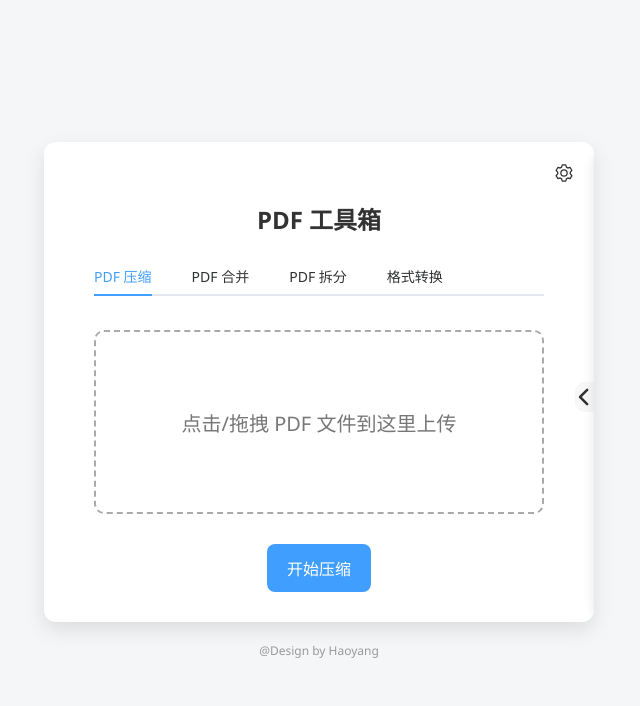
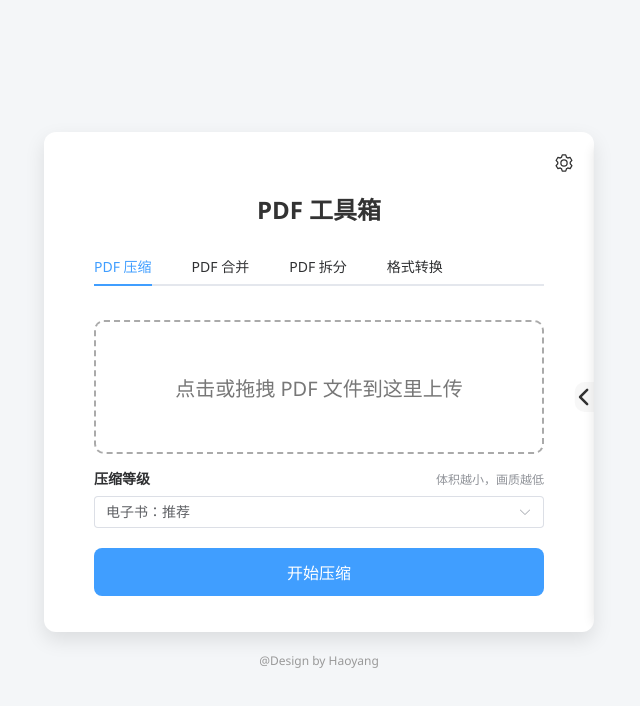
Before and after one commit to Fussyzhy/Pdf-Squeezer, a Vue app: page /#/ in a window 1280 px wide. Shown: the top 706 px of the page, without its empty margins (321-961 px from the left). Built offline with nearby package versions, Linux system fonts and the light colour scheme.

Commit message:
调整前端布局

```diff
--- a/src/views/Home.vue
+++ b/src/views/Home.vue
@@ -4,7 +4,11 @@
 
     <el-tabs v-model="activeTab" class="tool-tabs">
       <el-tab-pane label="PDF 压缩" name="compress">
-        <compress-view @update:fileList="updateFileList" @handle-compress="handleCompress" />
+        <compress-view
+          v-model:compression-level="compressionLevel"
+          @update:fileList="updateFileList"
+          @handle-compress="handleCompress"
+        />
       </el-tab-pane>
 
       <el-tab-pane label="PDF 合并" name="merge">
@@ -43,18 +47,33 @@
 
 <script setup lang="ts">
 import { ElMessage } from 'element-plus'
-import { ref } from 'vue'
+import { ref, watch } from 'vue'
 
 type CompressionLevel = 'screen' | 'ebook' | 'printer' | 'prepress' | 'default'
 
 const DEFAULT_COMPRESSION_LEVEL: CompressionLevel = 'ebook'
 const compressionLevels: CompressionLevel[] = ['screen', 'ebook', 'printer', 'prepress', 'default']
 
+const getSavedCompressionLevel = (): CompressionLevel => {
+  const savedLevel = localStorage.getItem('compressionLevel')
+
+  if (compressionLevels.includes(savedLevel as CompressionLevel)) {
+    return savedLevel as CompressionLevel
+  }
+
+  return DEFAULT_COMPRESSION_LEVEL
+}
+
 const activeTab = ref('compress')
 const isLoading = ref(false)
 const settingsVisible = ref(false)
 const fileListVisible = ref(false)
+const compressionLevel = ref<CompressionLevel>(getSavedCompressionLevel())
 const fileList = ref<{ name: string; buffer: ArrayBuffer }[]>([])
+
+watch(compressionLevel, (level) => {
+  localStorage.setItem('compressionLevel', level)
+})
 
 const handleOpenSettings = () => {
   settingsVisible.value = true
@@ -67,16 +86,6 @@ const updateFileList = (val: { name: string; buffer: ArrayBuffer }[]) => {
   ElMessage.success('文件已添加到列表')
 }
 
-const getCompressionLevel = (): CompressionLevel => {
-  const savedLevel = localStorage.getItem('compressionLevel')
-
-  if (compressionLevels.includes(savedLevel as CompressionLevel)) {
-    return savedLevel as CompressionLevel
-  }
-
-  return DEFAULT_COMPRESSION_LEVEL
-}
-
 const handleCompress = async () => {
   if (!fileList.value.length) {
     ElMessage.error('请先上传 PDF 文件')
@@ -84,7 +93,6 @@ const handleCompress = async () => {
   }
 
   const outputFolder = localStorage.getItem('outputFolder')
-  const compressionLevel = getCompressionLevel()
 
   if (!outputFolder) {
     ElMessage.error('请先设置输出文件夹')
@@ -97,7 +105,7 @@ const handleCompress = async () => {
       buffer: new Uint8Array(item.buffer),
     }))
 
-    const result = await window.electronAPI.compressPDFBuffer(files, outputFolder, compressionLevel)
+    const result = await window.electronAPI.compressPDFBuffer(files, outputFolder, compressionLevel.value)
 
     if (result.success) {
       ElMessage.success('压缩完成')
@@ -157,7 +165,7 @@ const handleMerge = async () => {
   text-align: center;
   width: 450px;
   position: relative;
-  height: 400px;
+  height: 420px;
   overflow: hidden;
 
   .setting-btn {
--- a/src/views/components/CompressView.vue
+++ b/src/views/components/CompressView.vue
@@ -1,4 +1,5 @@
 <template>
+  <div class="compress-panel">
     <div
       id="dropArea"
       :class="{ hover: dropHover }"
@@ -8,24 +9,59 @@
       @click="handleClickUpload"
     >
       <span id="inputPath">
-      点击/拖拽 PDF 文件到这里上传
+        点击或拖拽 PDF 文件到这里上传
       </span>
     </div>
+
+    <div class="compress-options">
+      <div class="option-header">
+        <span class="option-title">压缩等级</span>
+        <span class="option-tip">体积越小，画质越低</span>
+      </div>
+      <el-select
+        :model-value="compressionLevel"
+        placeholder="请选择压缩等级"
+        @update:model-value="handleCompressionLevelChange"
+      >
+        <el-option
+          v-for="option in compressionLevelOptions"
+          :key="option.value"
+          :label="option.label"
+          :value="option.value"
+        />
+      </el-select>
+    </div>
+
     <button @click="handleCompress">开始压缩</button>
+  </div>
 </template>
 
 <script setup lang="ts">
 import { ElMessage } from 'element-plus';
 import { ref } from 'vue';
 
-const dropHover = ref(false)
+type CompressionLevel = 'screen' | 'ebook' | 'printer' | 'prepress' | 'default';
+
+const compressionLevelOptions: { label: string; value: CompressionLevel }[] = [
+  { label: '屏幕：最小体积', value: 'screen' },
+  { label: '电子书：推荐', value: 'ebook' },
+  { label: '打印：较高质量', value: 'printer' },
+  { label: '印前：更高质量', value: 'prepress' },
+  { label: '默认：尽量保留细节', value: 'default' },
+];
+
+const { compressionLevel } = defineProps<{
+  compressionLevel: CompressionLevel;
+}>()
 
 const emit = defineEmits<{
   (e: 'update:fileList', fileList: { name: string; buffer: ArrayBuffer }[]): void,
+  (e: 'update:compressionLevel', compressionLevel: CompressionLevel): void,
   (e: 'handleCompress'): void,
 }>()
 
-// 拖拽上传
+const dropHover = ref(false)
+
 const handleDrop = async (e: DragEvent) => {
   e.preventDefault()
   dropHover.value = false
@@ -33,12 +69,10 @@ const handleDrop = async (e: DragEvent) => {
   const files = e.dataTransfer?.files
   if (!files || !files.length) return
 
-  const inputFile: { name: string; buffer: ArrayBuffer }[] = []
-
   const readFile = (file: File) => {
     return new Promise<{ name: string; buffer: ArrayBuffer } | null>((resolve) => {
       if (!file.name.toLowerCase().endsWith('.pdf')) {
-        ElMessage.error(`${file.name} 格式不正确，请上传 PDF 文件！`)
+        ElMessage.error(`${file.name} 格式不正确，请上传 PDF 文件`)
         return resolve(null)
       }
 
@@ -51,17 +85,12 @@ const handleDrop = async (e: DragEvent) => {
     })
   }
 
-  // 等待所有文件读取完成
   const results = await Promise.all(Array.from(files).map(readFile))
+  const validFiles = results.filter((file) => file !== null) as { name: string; buffer: ArrayBuffer }[]
 
-  // 过滤掉无效文件
-  const validFiles = results.filter(f => f !== null) as { name: string; buffer: ArrayBuffer }[]
-
-  // 触发更新
   emit('update:fileList', validFiles)
 }
 
-// 点击上传
 const handleClickUpload = async () => {
   const files = await window.electronAPI.selectInputFiles()
 
@@ -70,23 +99,32 @@ const handleClickUpload = async () => {
   }
 }
 
-// 压缩 PDF
+const handleCompressionLevelChange = (value: CompressionLevel) => {
+  emit('update:compressionLevel', value)
+}
+
 const handleCompress = async () => {
   emit('handleCompress')
 }
 </script>
 
 <style scoped lang="scss">
+.compress-panel {
+  display: flex;
+  flex-direction: column;
+  gap: 14px;
+}
+
 #dropArea {
   border: 2px dashed #aaa;
   border-radius: 10px;
   padding: 30px;
-  margin: 20px 0;
+  margin: 20px 0 0;
   color: #777;
   transition: all 0.3s ease;
   cursor: pointer;
   position: relative;
-  height: 120px;
+  height: 70px;
   display: flex;
   align-items: center;
   justify-content: center;
@@ -100,11 +138,36 @@ const handleCompress = async () => {
     #inputPath {
       color: #409eff;
     }
-
-    .clearFile {
-      opacity: 1;
   }
 }
+
+.compress-options {
+  display: flex;
+  flex-direction: column;
+  gap: 8px;
+  text-align: left;
+}
+
+.option-header {
+  display: flex;
+  align-items: baseline;
+  justify-content: space-between;
+  gap: 12px;
+}
+
+.option-title {
+  font-size: 14px;
+  font-weight: 600;
+  color: #303133;
+}
+
+.option-tip {
+  font-size: 12px;
+  color: #909399;
+}
+
+:deep(.el-select) {
+  width: 100%;
 }
 
 button {
@@ -112,7 +175,7 @@ button {
   color: white;
   border: none;
   padding: 12px 20px;
-  margin: 10px 0;
+  margin: 6px 0 0;
   border-radius: 8px;
   cursor: pointer;
   font-size: 16px;
--- a/src/views/components/dialog/SystemSettingDialog.vue
+++ b/src/views/components/dialog/SystemSettingDialog.vue
@@ -17,18 +17,6 @@
           <el-button type="primary" @click="handleSelectOutput">选择输出文件夹</el-button>
         </div>
       </div>
-
-      <div class="setting-group">
-        <div class="setting-label">压缩等级</div>
-        <el-select v-model="form.compressionLevel" placeholder="请选择压缩等级">
-          <el-option
-            v-for="option in compressionLevelOptions"
-            :key="option.value"
-            :label="option.label"
-            :value="option.value"
-          />
-        </el-select>
-      </div>
     </div>
 
     <template #footer>
@@ -42,17 +30,6 @@
 import { reactive, watch } from 'vue';
 import { ElMessage } from 'element-plus';
 
-type CompressionLevel = 'screen' | 'ebook' | 'printer' | 'prepress' | 'default';
-
-const DEFAULT_COMPRESSION_LEVEL: CompressionLevel = 'ebook';
-const compressionLevelOptions: { label: string; value: CompressionLevel }[] = [
-  { label: '屏幕：最小体积', value: 'screen' },
-  { label: '电子书：推荐', value: 'ebook' },
-  { label: '打印：较高质量', value: 'printer' },
-  { label: '印前：更高质量', value: 'prepress' },
-  { label: '默认：尽量保留细节', value: 'default' },
-];
-
 const props = defineProps<{
   modelValue: boolean;
 }>()
@@ -61,23 +38,9 @@ const emit = defineEmits<{
   (e: 'update:modelValue', value: boolean): void;
 }>()
 
-const form = reactive<{
-  outputFolder: string;
-  compressionLevel: CompressionLevel;
-}>({
+const form = reactive({
   outputFolder: '',
-  compressionLevel: DEFAULT_COMPRESSION_LEVEL,
 });
-
-const getSavedCompressionLevel = (): CompressionLevel => {
-  const savedLevel = localStorage.getItem('compressionLevel');
-
-  if (compressionLevelOptions.some((option) => option.value === savedLevel)) {
-    return savedLevel as CompressionLevel;
-  }
-
-  return DEFAULT_COMPRESSION_LEVEL;
-};
 
 const handleClose = () => {
   emit('update:modelValue', false);
@@ -85,7 +48,6 @@ const handleClose = () => {
 
 const handleSave = () => {
   localStorage.setItem('outputFolder', form.outputFolder);
-  localStorage.setItem('compressionLevel', form.compressionLevel);
   ElMessage.success('设置已保存');
   handleClose();
 };
@@ -94,7 +56,6 @@ watch(() => props.modelValue, (newVal) => {
   if (!newVal) return;
 
   form.outputFolder = localStorage.getItem('outputFolder') || '';
-  form.compressionLevel = getSavedCompressionLevel();
 })
 
 const handleSelectOutput = async () => {
@@ -105,7 +66,7 @@ const handleSelectOutput = async () => {
 
 <style scoped lang="scss">
 .system-setting-dialog :deep(.el-dialog__body) {
-  min-height: 240px;
+  min-height: 140px;
 }
 
 .setting-form {
@@ -143,8 +104,4 @@ const handleSelectOutput = async () => {
   white-space: nowrap;
   overflow: hidden;
 }
-
-:deep(.el-select) {
-  width: 100%;
-}
 </style>
```
Lines whose indentation alone changed are shown as unchanged.
